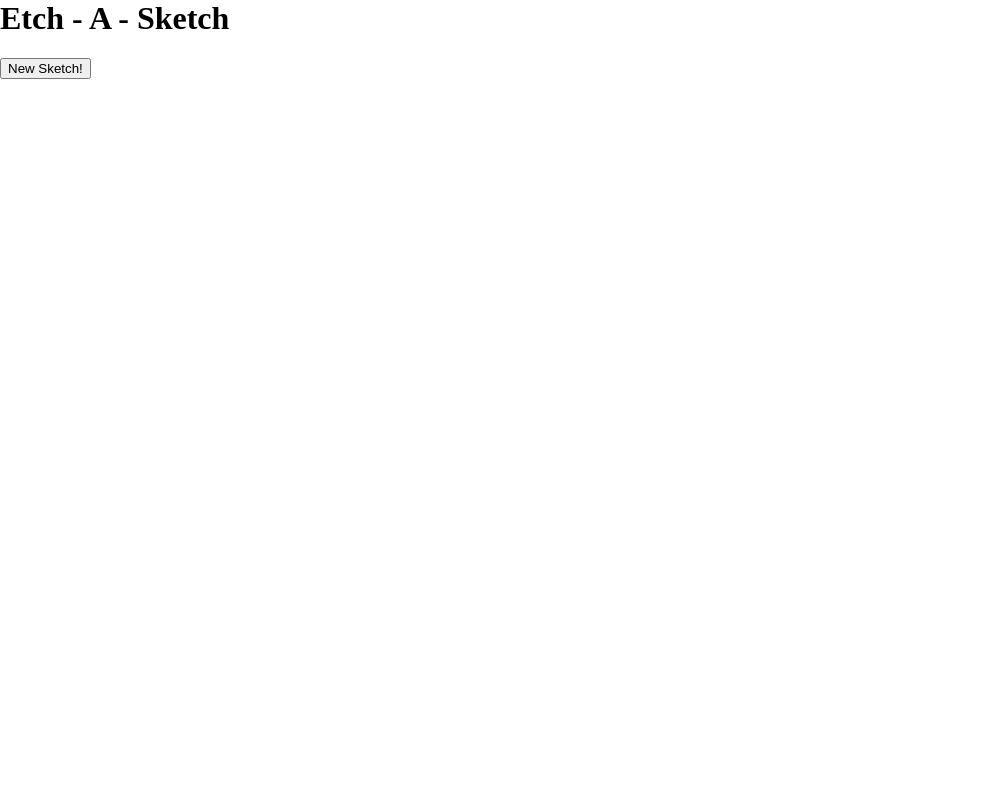
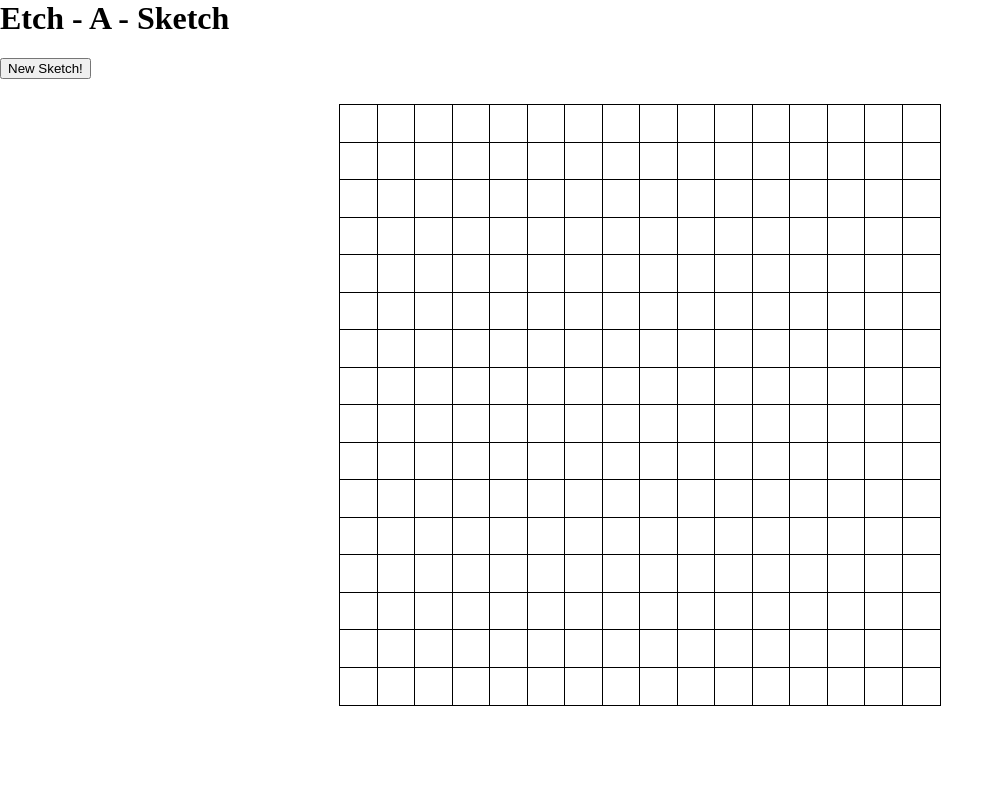
Before and after one commit to I-zme/etch-a-sketch, a plain HTML site: page index.html in a window 1280 px wide. Shown: the whole page, without its empty margins (0-1004 px from the left). Drawn offline with Linux system fonts and the light colour scheme.

Commit message:
Make squares fit inside container

```diff
--- a/script.js
+++ b/script.js
@@ -1,8 +1,8 @@
 const container = document.querySelector('.container');
 
 function createSquares(numberOfSquares){
-    let squareSide = `${Math.floor(container.getBoundingClientRect()['width']
-    /numberOfSquares)}px`;
+    let squareSide = `${container.getBoundingClientRect()['width']
+    /numberOfSquares}px`;
     for(let i=1; i<=(numberOfSquares**2); i++){
         const square = document.createElement('div');
         square.classList.add('square');
@@ -13,4 +13,4 @@ function createSquares(numberOfSquares){
     }
 }
 
-createSquares(16)
+createSquares(16);
--- a/styles.css
+++ b/styles.css
@@ -9,3 +9,17 @@ html, body{
 h1{
     margin-top: 0;
 }
+
+
+.container{
+    margin: 2% auto;
+    height: 75vh;
+    aspect-ratio: 1/1;
+    display: flex;
+    flex-flow: row wrap;
+}
+
+.square{
+    background-color: white;
+    outline: 1px solid black;
+}
```
